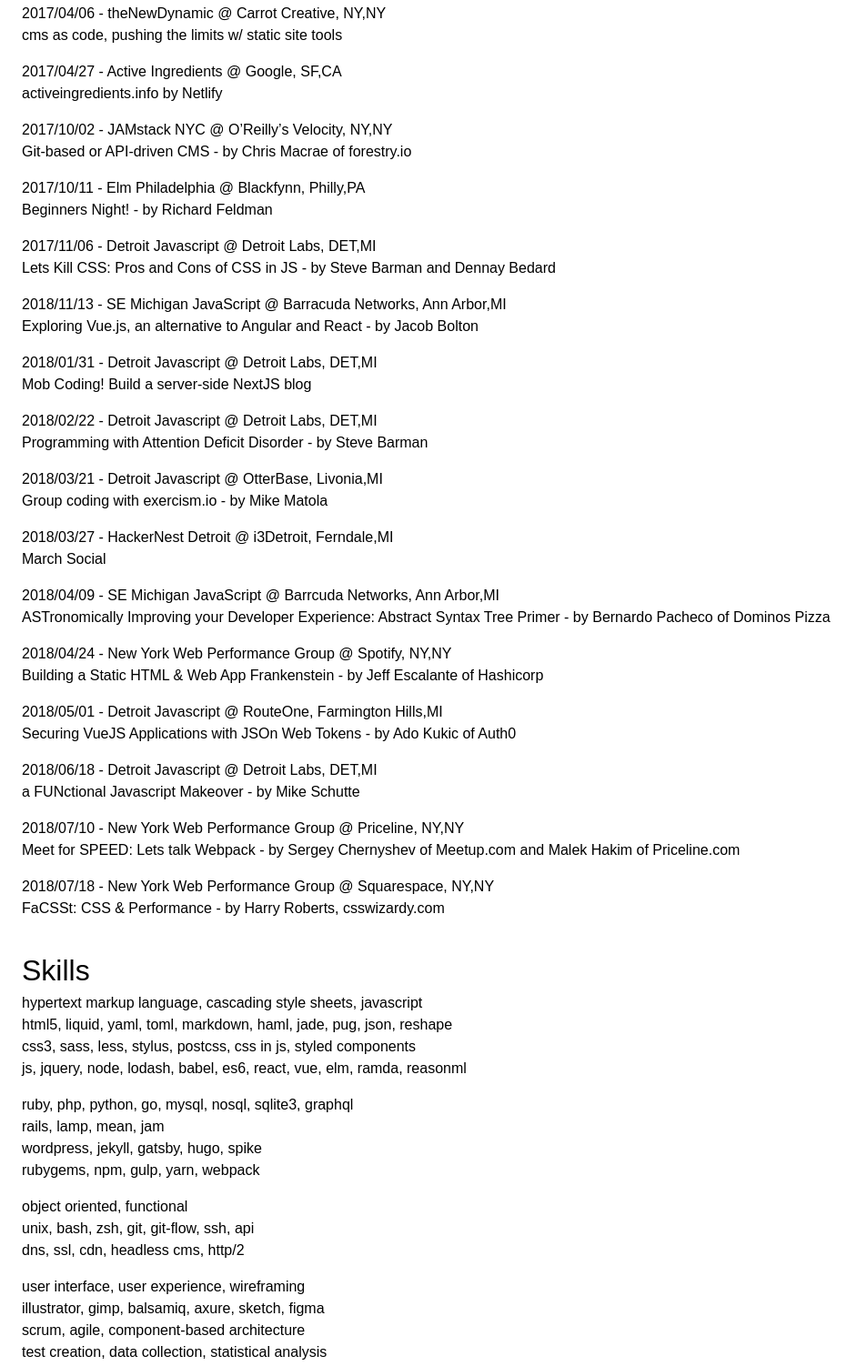
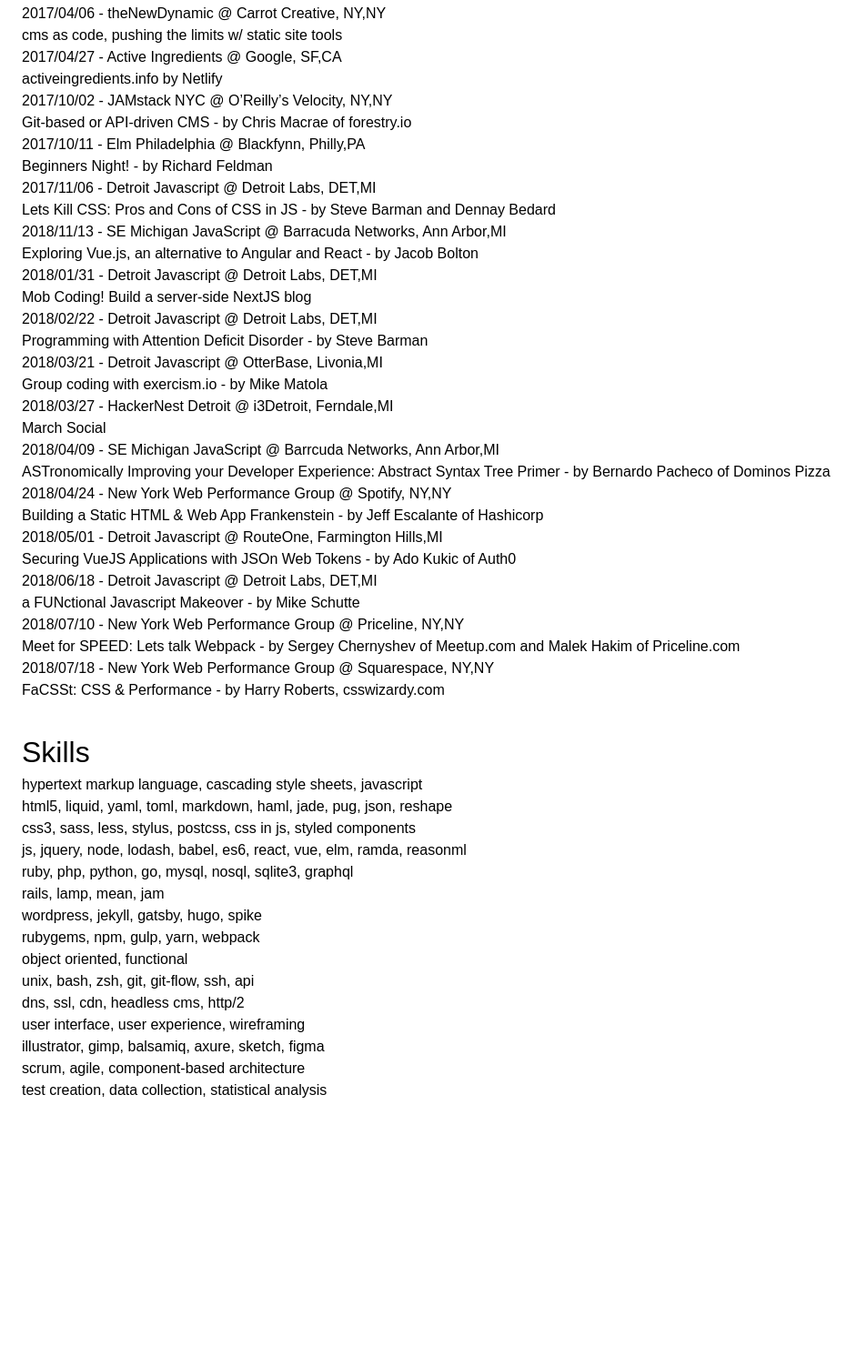
Before and after one commit to wommy/jeff, a plain HTML site: page resume.html in a window 1280 px wide. Shown: the part 888-2390 px from the top of the page at 91% size, without its empty margins (0-953 px from the left). After the commit the page ends 2131 px from the top, so only its background shows below. Drawn offline with Linux system fonts and the light colour scheme.

Commit message:
0.0.6 - code formating, finished mcchris non mobile

```diff
--- a/mcchris/style.css
+++ b/mcchris/style.css
@@ -3,7 +3,7 @@
 }
 body {
   background-image: url(img/bg.jpg);
-    color:white;
+  color: white;
   font-family: monospace;
   font-size: 2.75rem;
   font-variant: small-caps;
@@ -14,6 +14,12 @@
 main {
   display: flex;
   flex-direction: column;
+  max-width: 960px;
+  min-width: 300px;
+  margin: 0 auto;
+}
+details {
+  cursor: pointer;
 }
 details summary::-webkit-details-marker {
   display: none;
@@ -29,13 +35,13 @@
   border-bottom: 0.125em solid #FFF;
 }
 details nav {
-    max-height: 45vh;
+  max-height: 350px;
 }
 h1 {
   font-size: 4rem;
   margin: 0;
 }
-span{
+span {
   font-size: 70%;
   letter-spacing: -3px;
 }
@@ -44,19 +50,30 @@
   border-radius: 5px;
   text-align: end;
 }
-a{
+form input::-webkit-input-placeholder {
+  text-align: center;
+}
+a {
   text-decoration: none;
   color: white;
 }
-a:hover{
-    color:red;
+a:hover {
+  color: red;
 }
-.hero{
-    max-width: 100vw;
-    margin: 1.5rem 0
+.hero {
+  max-width: 100%;
+  height: auto;
+  margin: 1.25rem auto;
 }
 nav {
   display: flex;
   flex-flow: column wrap;
-    max-height: 20vh;
+  align-items: center;
+  max-height: 150px;
+  min-width: 300px;
+  max-width: 400px;
+  margin: 0 auto;
 }
+nav a{
+  max-width: 160px;
+}
--- a/resume.css
+++ b/resume.css
@@ -18,8 +18,8 @@
 	margin-right: 20px;
 }
 nav h1 {
-	display:inline-block;
-	font-size:100%;
+	display: inline-block;
+	font-size: 100%;
 }
 p:first-of-type{
 	margin-top:0rem;
--- a/resume.html
+++ b/resume.html
@@ -21,15 +21,18 @@
 				<img src="wommy.jpeg" alt="headshot">
 				<!-- TODO finish this --><a href="resume.pdf" download>download pdf</a>
 				<header>tommy williams</header>
-				<mark>email:</mark> <a href='mailto:tom@technomad.media?subject=resume'>tom@technomad.media</a><br>
-				<mark>phone:</mark> <a href='tel:3128189011' target="_blank">312 818 9011</a><br>
-				<mark>portfolio:</mark> <a href="github.com/wommy" target="_blank">github.com/wommy</a>, <a href="wommy.io" target="_blank">wommy.io</a>, <a href="technomad.media" target="_blank">technomad.media</a><br>
-				<br>
-				<mark>focus:</mark> digital publishing, media distribution, ecommerce<br>
-				<mark>location:</mark> detroit, mi; chicago, il; new york, ny<br>
-				<mark>hobbies:</mark> cycling, martial arts, dancing, techno<br>
-				<mark>built with:</mark> linux, github, vscode, html, css<br>
-				<mark>view online:</mark> <a href="https://github.com/wommy/resume"> github.com/wommy/resume</a><br>
+				<div>
+					<div><mark>email:</mark> <a href='mailto:tom@technomad.media?subject=resume'>tom@technomad.media</a></div>
+					<div><mark>phone:</mark> <a href='tel:3128189011' target="_blank">312 818 9011</a></div>
+					<div><mark>portfolio:</mark> <a href="github.com/wommy" target="_blank">github.com/wommy</a>, <a href="wommy.io" target="_blank">wommy.io</a>, <a href="technomad.media" target="_blank">technomad.media</a></div>8
+				</div>
+				<div>
+					<div><mark>focus:</mark> digital publishing, media distribution, ecommerce</div>
+					<div><mark>location:</mark> detroit, mi; chicago, il; new york, ny</div>
+					<div><mark>hobbies:</mark> cycling, martial arts, dancing, techno</div>
+					<div><mark>built with:</mark> linux, github, vscode, html, css</div>
+					<div><mark>view online:</mark> <a href="https://github.com/wommy/resume"> github.com/wommy/resume</a></div>
+				</div>
 			</section>
 			<section>
 				<header>education</header>
@@ -49,48 +52,95 @@
 				<header>events</header>
 				<p>in lieu of more experience, heres a list of events I have attended</p>
 				<p>member of: detroit.js, sem.js, detroit react developers, jamstack nyc, new york web performance group</p>
-				<p>2017/04/06 - theNewDynamic @ Carrot Creative, NY,NY<br>cms as code, pushing the limits w/ static site tools</p>
-				<p>2017/04/27 - Active Ingredients @ Google, SF,CA<br>activeingredients.info by Netlify</p>
-				<p>2017/10/02 - JAMstack NYC @ O’Reilly’s Velocity, NY,NY<br>Git-based or API-driven CMS - by Chris Macrae of forestry.io</p>
-				<p>2017/10/11 - Elm Philadelphia @ Blackfynn, Philly,PA<br>Beginners Night! - by Richard Feldman</p>
-				<p>2017/11/06 - Detroit Javascript @ Detroit Labs, DET,MI<br>Lets Kill CSS: Pros and Cons of CSS in JS - by Steve Barman and Dennay Bedard</p>
-				<p>2018/11/13 - SE Michigan JavaScript @ Barracuda Networks, Ann Arbor,MI<br>Exploring Vue.js, an alternative to Angular and React - by Jacob Bolton</p>
-				<p>2018/01/31 - Detroit Javascript @ Detroit Labs, DET,MI<br>Mob Coding! Build a server-side NextJS blog</p>
-				<p>2018/02/22 - Detroit Javascript @ Detroit Labs, DET,MI<br>Programming with Attention Deficit Disorder - by Steve Barman</p>
-				<p>2018/03/21 - Detroit Javascript @ OtterBase, Livonia,MI<br>Group coding with exercism.io - by Mike Matola</p>
-				<p>2018/03/27 - HackerNest Detroit @ i3Detroit, Ferndale,MI<br>March Social</p>
-				<p>2018/04/09 - SE Michigan JavaScript @ Barrcuda Networks, Ann Arbor,MI<br>ASTronomically Improving your Developer Experience: Abstract Syntax Tree Primer - by Bernardo Pacheco of Dominos Pizza</p>
-				<p>2018/04/24 - New York Web Performance Group @ Spotify, NY,NY<br>Building a Static HTML & Web App Frankenstein - by Jeff Escalante of Hashicorp</p>
-				<p>2018/05/01 - Detroit Javascript @ RouteOne, Farmington Hills,MI<br>Securing VueJS Applications with JSOn Web Tokens - by Ado Kukic of Auth0</p>
-				<p>2018/06/18 - Detroit Javascript @ Detroit Labs, DET,MI<br>a FUNctional Javascript Makeover - by Mike Schutte</p>
-				<p>2018/07/10 - New York Web Performance Group @ Priceline, NY,NY<br>Meet for SPEED: Lets talk Webpack - by Sergey Chernyshev of Meetup.com and Malek Hakim of Priceline.com</p>
-				<p>2018/07/18 - New York Web Performance Group @ Squarespace, NY,NY<br>FaCSSt: CSS & Performance - by Harry Roberts, csswizardy.com</p>
+				<div>
+					<div>2017/04/06 - theNewDynamic @ Carrot Creative, NY,NY</div>
+					<div>cms as code, pushing the limits w/ static site tools</div>
+				</div>
+				<div>
+					<div>2017/04/27 - Active Ingredients @ Google, SF,CA</div>
+					<div>activeingredients.info by Netlify</div>
+				</div>
+				<div>
+					<div>2017/10/02 - JAMstack NYC @ O’Reilly’s Velocity, NY,NY</div>
+					<div>Git-based or API-driven CMS - by Chris Macrae of forestry.io</div>
+				</div>
+				<div>
+					<div>2017/10/11 - Elm Philadelphia @ Blackfynn, Philly,PA</div>
+					<div>Beginners Night! - by Richard Feldman</div>
+				</div>
+				<div>
+					<div>2017/11/06 - Detroit Javascript @ Detroit Labs, DET,MI</div>
+					<div>Lets Kill CSS: Pros and Cons of CSS in JS - by Steve Barman and Dennay Bedard</div>
+				</div>
+				<div>
+					<div>2018/11/13 - SE Michigan JavaScript @ Barracuda Networks, Ann Arbor,MI</div>
+					<div>Exploring Vue.js, an alternative to Angular and React - by Jacob Bolton</div>
+				</div>
+				<div>
+					<div>2018/01/31 - Detroit Javascript @ Detroit Labs, DET,MI</div>
+					<div>Mob Coding! Build a server-side NextJS blog</div>
+				</div>
+				<div>
+					<div>2018/02/22 - Detroit Javascript @ Detroit Labs, DET,MI</div>
+					<div>Programming with Attention Deficit Disorder - by Steve Barman</div>
+				</div>
+				<div>
+					<div>2018/03/21 - Detroit Javascript @ OtterBase, Livonia,MI</div>
+					<div>Group coding with exercism.io - by Mike Matola</div>
+				</div>
+				<div>
+					<div>2018/03/27 - HackerNest Detroit @ i3Detroit, Ferndale,MI</div>
+					<div>March Social</div>
+				</div>
+				<div>
+					<div>2018/04/09 - SE Michigan JavaScript @ Barrcuda Networks, Ann Arbor,MI</div>
+					<div>ASTronomically Improving your Developer Experience: Abstract Syntax Tree Primer - by Bernardo Pacheco of Dominos Pizza</div>
+				</div>
+				<div>
+					<div>2018/04/24 - New York Web Performance Group @ Spotify, NY,NY</div>
+					<div>Building a Static HTML & Web App Frankenstein - by Jeff Escalante of Hashicorp</div>
+				</div>
+				<div>
+					<div>2018/05/01 - Detroit Javascript @ RouteOne, Farmington Hills,MI</div>
+					<div>Securing VueJS Applications with JSOn Web Tokens - by Ado Kukic of Auth0</div>
+				<div>
+					<div>2018/06/18 - Detroit Javascript @ Detroit Labs, DET,MI</div>
+					<div>a FUNctional Javascript Makeover - by Mike Schutte</div>
+				</div>
+				<div>
+					<div>2018/07/10 - New York Web Performance Group @ Priceline, NY,NY</div>
+					<div>Meet for SPEED: Lets talk Webpack - by Sergey Chernyshev of Meetup.com and Malek Hakim of Priceline.com</div>
+				</div>
+				<div>
+					<div>2018/07/18 - New York Web Performance Group @ Squarespace, NY,NY</div>
+					<div>FaCSSt: CSS & Performance - by Harry Roberts, csswizardy.com</div>
+				</div>
 			</section>
 			<section>
 				<header>skills</header>
-				<p>
-					hypertext markup language, cascading style sheets, javascript<br>
-					html5, liquid, yaml, toml, markdown, haml, jade, pug, json, reshape<br>
-					css3, sass, less, stylus, postcss, css in js, styled components<br>
-					js, jquery, node, lodash, babel, es6, react, vue, elm, ramda, reasonml<br>
-				</p>
-				<p>
-					ruby, php, python, go, mysql, nosql, sqlite3, graphql<br>
-					rails, lamp, mean, jam<br>
-					wordpress, jekyll, gatsby, hugo, spike<br>
-					rubygems, npm, gulp, yarn, webpack<br>
-				</p>
-				<p>
-					object oriented, functional<br>
-					unix, bash, zsh, git, git-flow, ssh, api<br>
-					dns, ssl, cdn, headless cms, http/2<br>
-				</p>
-				<p>
-					user interface, user experience, wireframing<br>
-					illustrator, gimp, balsamiq, axure, sketch, figma<br>
-					scrum, agile, component-based architecture<br>
-					test creation, data collection, statistical analysis<br>
-				</p>
+				<div>
+					<div>hypertext markup language, cascading style sheets, javascript</div>
+					<div>html5, liquid, yaml, toml, markdown, haml, jade, pug, json, reshape</div>
+					<div>css3, sass, less, stylus, postcss, css in js, styled components</div>
+					<div>js, jquery, node, lodash, babel, es6, react, vue, elm, ramda, reasonml</div>
+				</div>
+				<div>
+					<div>ruby, php, python, go, mysql, nosql, sqlite3, graphql</div>
+					<div>rails, lamp, mean, jam</div>
+					<div>wordpress, jekyll, gatsby, hugo, spike</div>
+					<div>rubygems, npm, gulp, yarn, webpack</div>
+				</div>
+				<div>
+					<div>object oriented, functional</div>
+					<div>unix, bash, zsh, git, git-flow, ssh, api</div>
+					<div>dns, ssl, cdn, headless cms, http/2</div>
+				</div>
+				<div>
+					<div>user interface, user experience, wireframing</div>
+					<div>illustrator, gimp, balsamiq, axure, sketch, figma</div>
+					<div>scrum, agile, component-based architecture</div>
+					<div>test creation, data collection, statistical analysis</div>
+				</div>
 			</section>
 		</main>
 	</body>
```
Also changed, not shown: mcchris/index.html (+2 -2 lines), mcchris/img/amazon_music.jpg (deleted), mcchris/img/apple_music.png (deleted), mcchris/img/gm_1.jpg (deleted), mcchris/img/gm_p.jpg (deleted), mcchris/img/google_play.png (deleted). Lines whose indentation alone changed are shown as unchanged.
